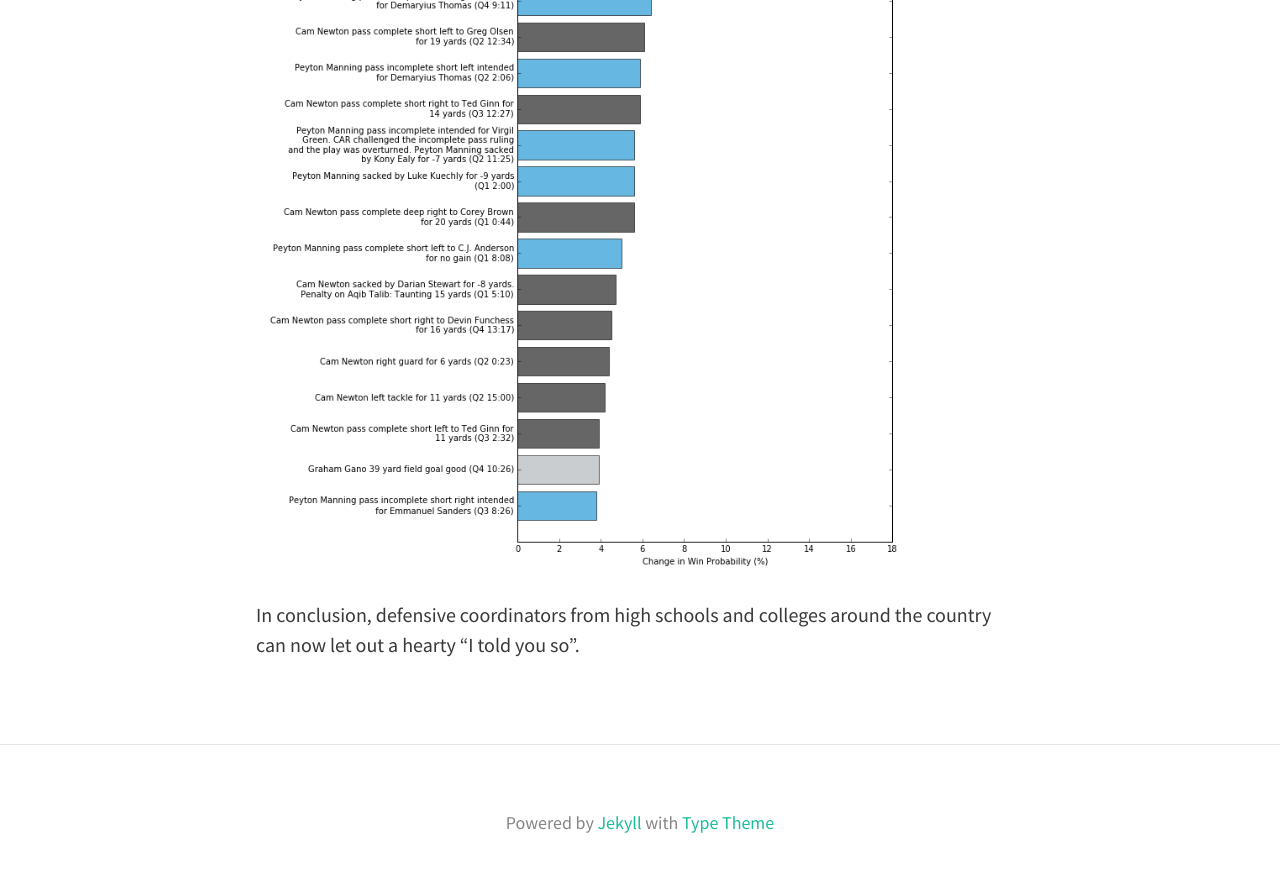
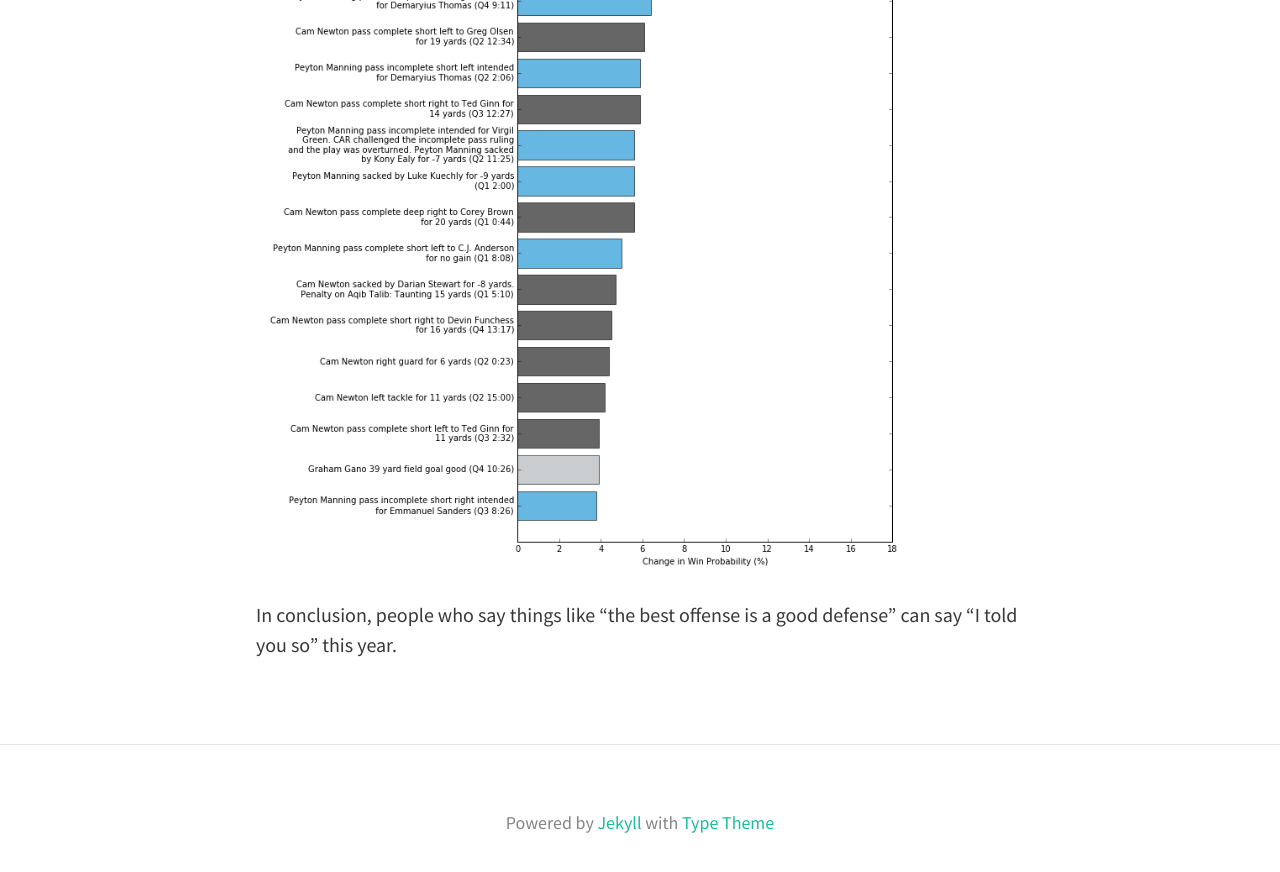
Before and after one commit to nickstanisha/nickstanisha.github.io, a Jekyll site: the page built from _posts/2016-02-09-decisive-plays-in-superbowl-50.md, in a window 1280 px wide and 900 px high, scrolled down 2061 px. Shown: the top 872 px of the window. Built offline with Jekyll 4.4.1, drawn with Linux system fonts in a browser that asks for light colours; nearby versions of some CDN libraries.

Commit message:
Update 2016-02-09-decisive-plays-in-superbowl-50.md

```diff
--- a/_posts/2016-02-09-decisive-plays-in-superbowl-50.md
+++ b/_posts/2016-02-09-decisive-plays-in-superbowl-50.md
@@ -11,4 +11,4 @@ Peyton Manning truly has his defense to thank for this Superbowl victory agains
 
 ![Carolina Plays](/img/post/sb50/carolina_plays.png)
 
-In conclusion, defensive coordinators from high schools and colleges around the country can now let out a hearty "I told you so".
+In conclusion, people who say things like "the best offense is a good defense" can say "I told you so" this year.
```
